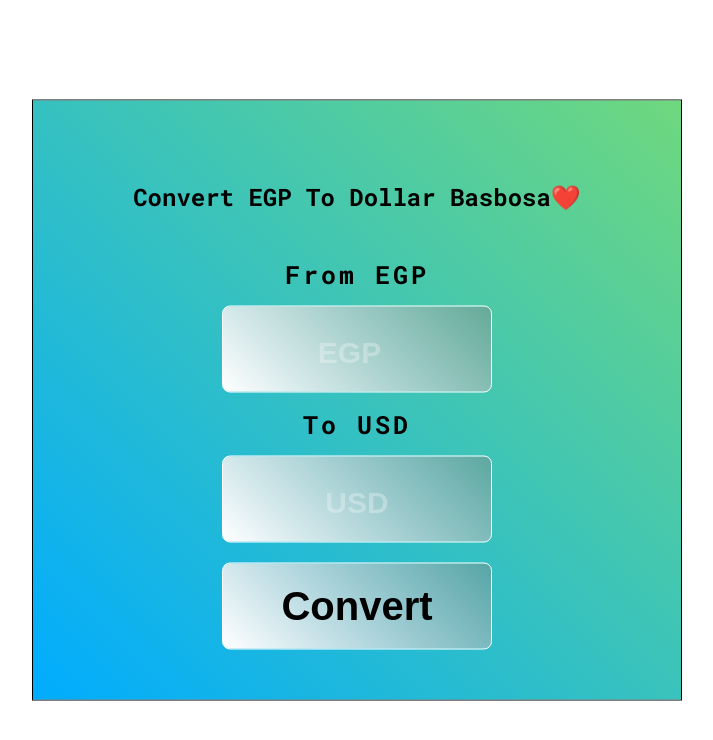
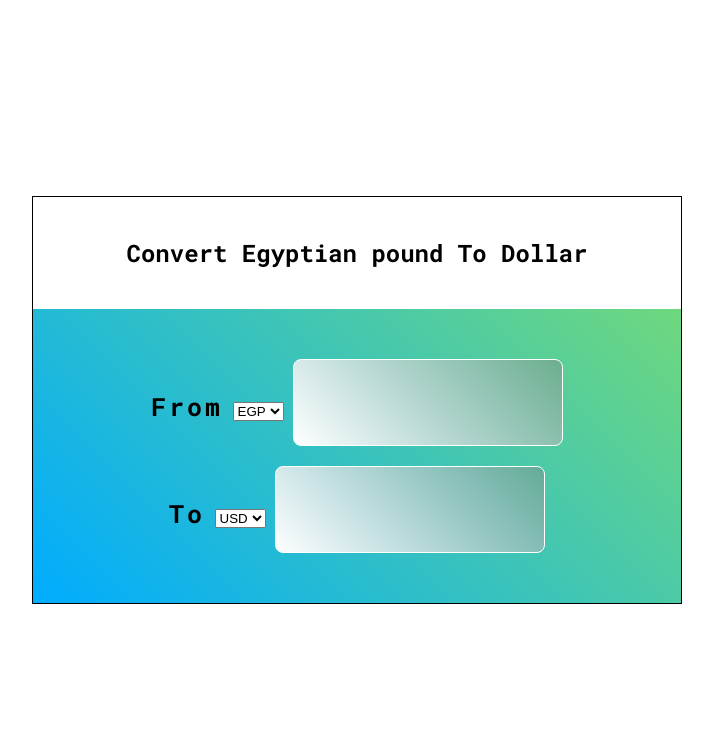
Before and after one commit to Amr-AG/From-EGP-To-USD, a plain HTML site: page index.html in a window 1280 px wide. Shown: the whole page, without its empty margins (283-996 px from the left). Drawn offline with Linux system fonts and the light colour scheme.

Commit message:
Update index.html

```diff
--- a/index.html
+++ b/index.html
@@ -12,32 +12,46 @@
     />
 
     <link rel="stylesheet" href="CSS\learnStyle.css" />
-    <title>Convert EGP To Dollar</title>
+    <title>Convert EGP To USD</title>
   </head>
   <body>
     <div class="container">
+
+      <h2 class="Head-line">Convert Egyptian pound To Dollar</h2>
       <div class="content">
-        <h2 class="Head-line">Convert EGP To Dollar Basbosa❤️</h2>
         <form class="input" action="">
-          <span class="Name">From EGP</span>
+          <div class="fromcontainer">
+            <span class="Name">From</span>
+            <select class="select-from" name="" id="">
+              <option value="EGP">EGP</option>
+              <option value="USD">USD</option>
+            </select>
+
             <input
-            class="egp"
+              class="from"
               type="number"
-            name="EGP"
+              name="from"
               id=""
-            placeholder="EGP"
+              placeholder=""
               value=""
             />
-          <span class="Name">To USD</span>
+          </div>
+
+          <div class="fromcontainer">
+            <span class="Name">To</span>
+            <select class="select-To" name="" id="">
+              <option value="USD">USD</option>
+              <option value="EGP">EGP</option>
+            </select>
             <input
-            class="usd"
+              class="to"
               type="text"
-            name="USD"
+              name="to"
               id=""
-            placeholder="USD"
+              placeholder=""
               value=""
             />
-          <input class="convert" type="button" value="Convert" />
+          </div>
         </form>
       </div>
     </div>
```
Lines whose indentation alone changed are shown as unchanged.
